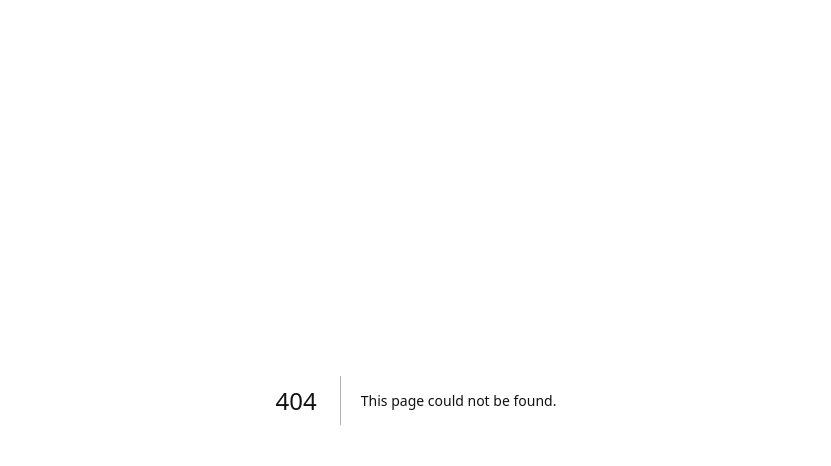
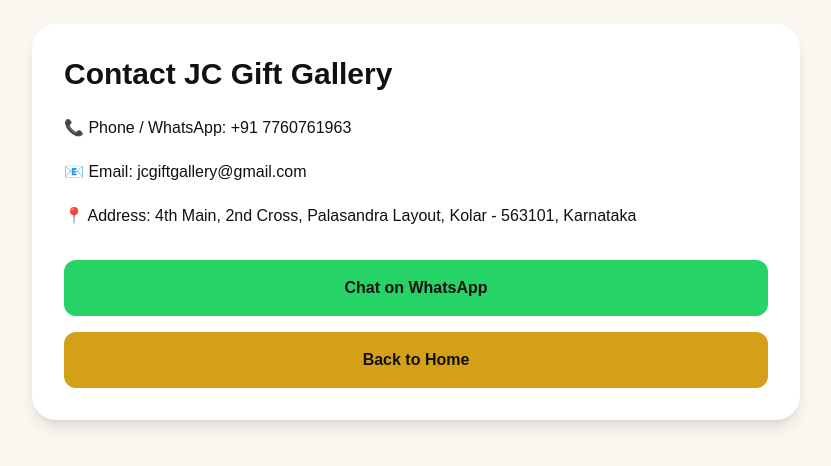
Before and after one commit to Vincentvicky2001/jc-gift-gallery, a Next.js app: page /contact in a window 1280 px wide. Before the commit this address had no page. Shown: the top 466 px of the page, without its empty margins (224-1055 px from the left). Built offline with nearby package versions, Linux system fonts and the light colour scheme.

Commit message:
Add contact page

```diff
--- /dev/null
+++ b/app/contact/page.tsx
@@ -0,0 +1,36 @@
+export default function ContactPage() {
+  return (
+    <main className="min-h-screen bg-[#FAF7F0] p-6">
+      <div className="max-w-3xl mx-auto bg-white rounded-3xl shadow-lg p-8">
+        <h1 className="text-3xl font-bold text-[#B8860B] mb-6">
+          Contact JC Gift Gallery
+        </h1>
+
+        <div className="space-y-5 text-black">
+          <p>📞 Phone / WhatsApp: +91 7760761963</p>
+          <p>📧 Email: jcgiftgallery@gmail.com</p>
+          <p>
+            📍 Address: 4th Main, 2nd Cross, Palasandra Layout,
+            Kolar - 563101, Karnataka
+          </p>
+        </div>
+
+        <a
+          href="https://wa.me/917760761963"
+          target="_blank"
+          rel="noopener noreferrer"
+          className="block text-center mt-8 bg-[#25D366] text-white py-4 rounded-xl font-bold"
+        >
+          Chat on WhatsApp
+        </a>
+
+        <a
+          href="/"
+          className="block text-center mt-4 bg-[#D4A017] text-white py-4 rounded-xl font-bold"
+        >
+          Back to Home
+        </a>
+      </div>
+    </main>
+  );
+}
```
